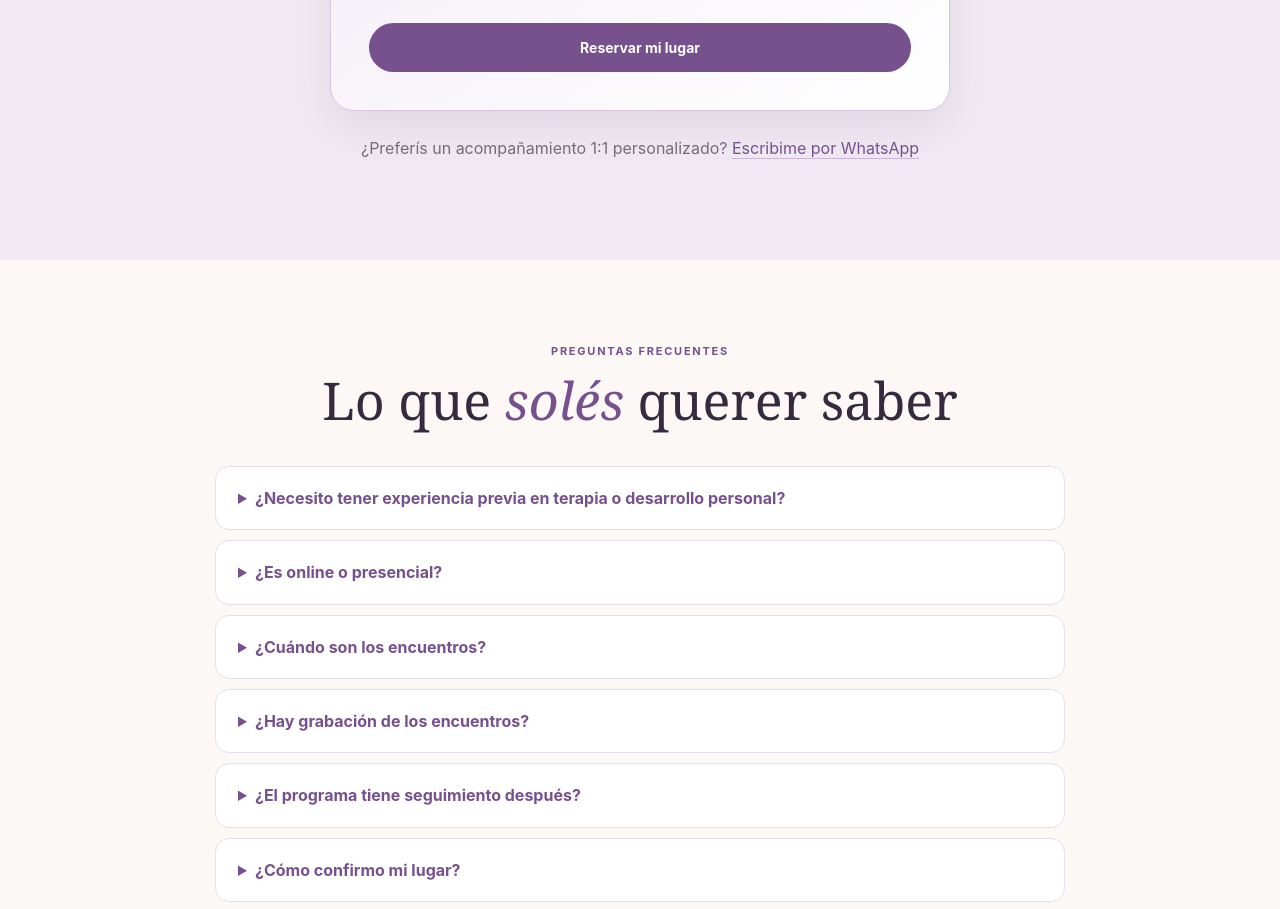
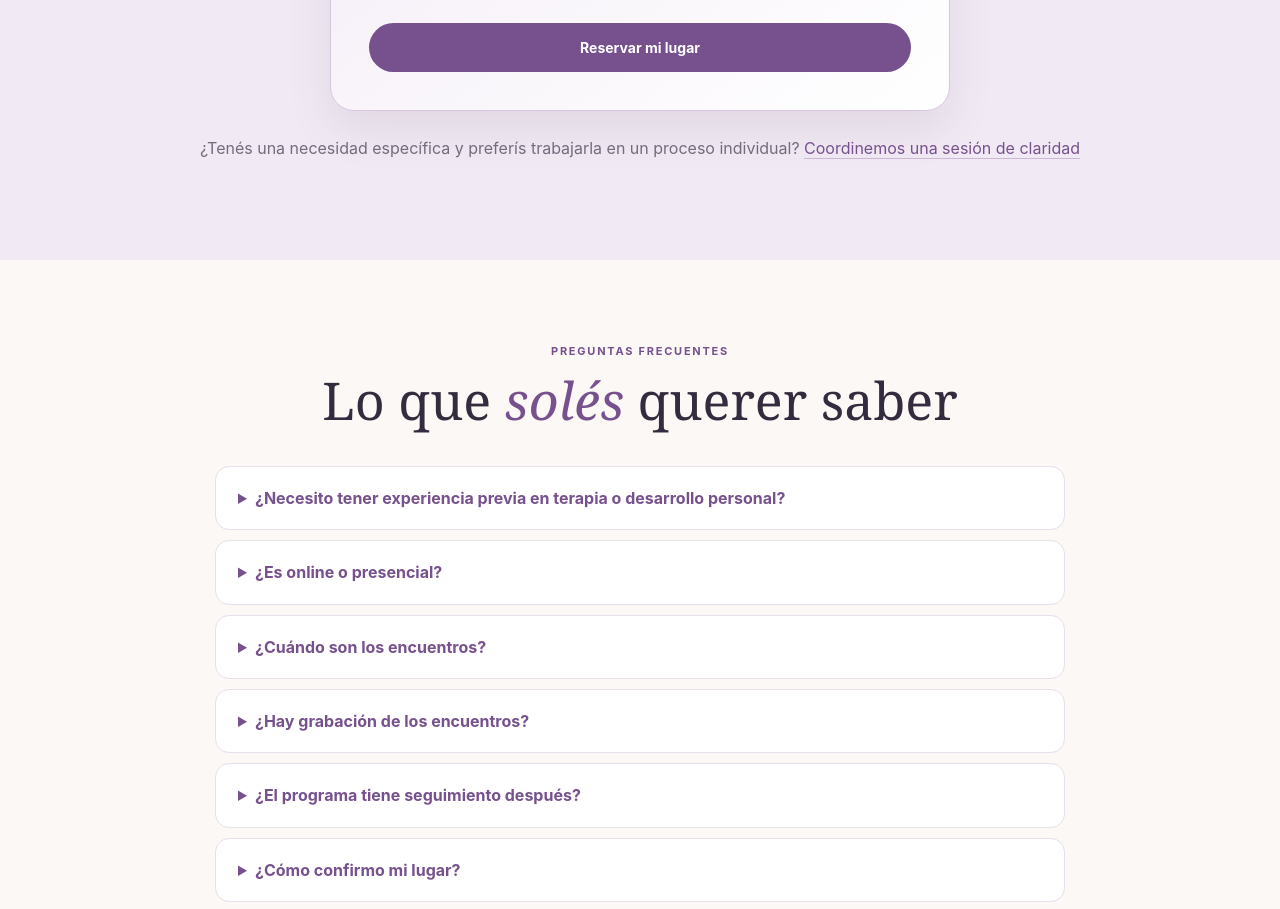
Before and after one commit to anifranzam/SentirDesdeAdentro, a plain HTML site: page index.html in a window 1280 px wide. Shown: the part 5040-5949 px from the top of the page. Drawn offline with Linux system fonts and the light colour scheme.

Commit message:
Derivación individual a la sesión de claridad
Co-Authored-By: Claude Opus 5.5 <noreply@anthropic.com>

```diff
--- a/index.html
+++ b/index.html
@@ -298,7 +298,7 @@ section{padding:62px 0}.offer{padding:28px 22px}
       </ul>
       <a class="btn" href="https://api.whatsapp.com/send/?phone=5493513508205&text=Hola+Ani%21+Quiero+reservar+mi+lugar+en+el+Programa+Sentir+desde+Adentro.+%C2%BFMe+pas%C3%A1s+los+datos+para+hacer+el+pago%3F" target="_blank" rel="noopener noreferrer">Reservar mi lugar</a>
     </div>
-    <p class="offer-note">¿Preferís un acompañamiento 1:1 personalizado? <a href="https://api.whatsapp.com/send/?phone=5493513508205&text=Hola+Ani%21+Vengo+de+la+p%C3%A1gina+de+Sentir+desde+Adentro.+Me+interesa+el+acompa%C3%B1amiento+1%3A1+personalizado.+%C2%BFMe+cont%C3%A1s+m%C3%A1s%3F" target="_blank" rel="noopener noreferrer">Escribime por WhatsApp</a></p>
+    <p class="offer-note">¿Tenés una necesidad específica y preferís trabajarla en un proceso individual? <a href="https://wa.me/5493513508205?text=Hola%20Ani%2C%20vengo%20de%20la%20p%C3%A1gina%20de%20Sentir%20desde%20Adentro%20y%20quiero%20coordinar%20una%20sesi%C3%B3n%20de%20claridad.%0ALo%20que%20necesito%20trabajar%20es%3A%20%0ATengo%20disponibilidad%20para%3A%20" target="_blank" rel="noopener noreferrer">Coordinemos una sesión de claridad</a></p>
   </div>
 </section>
 
```
